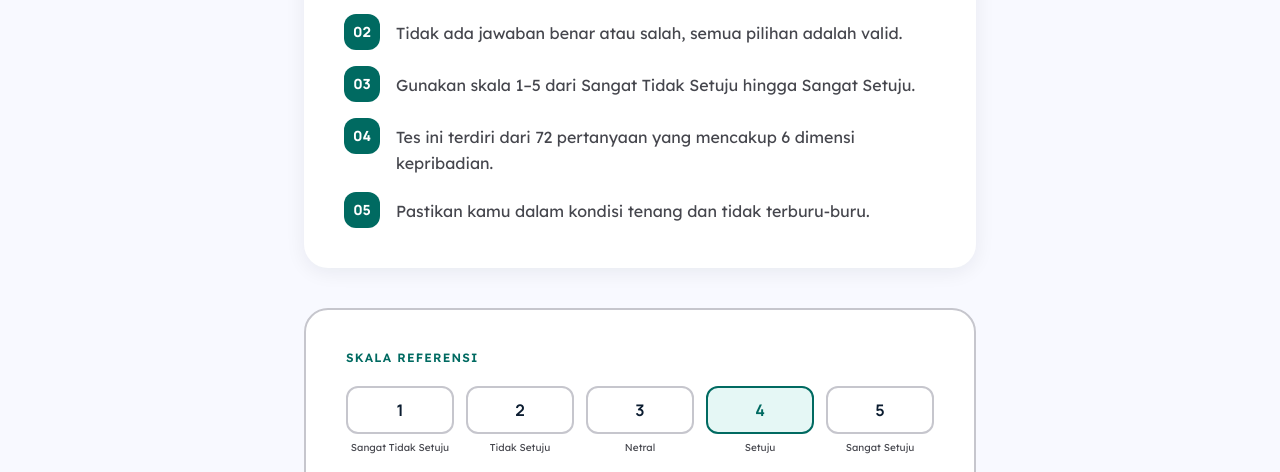
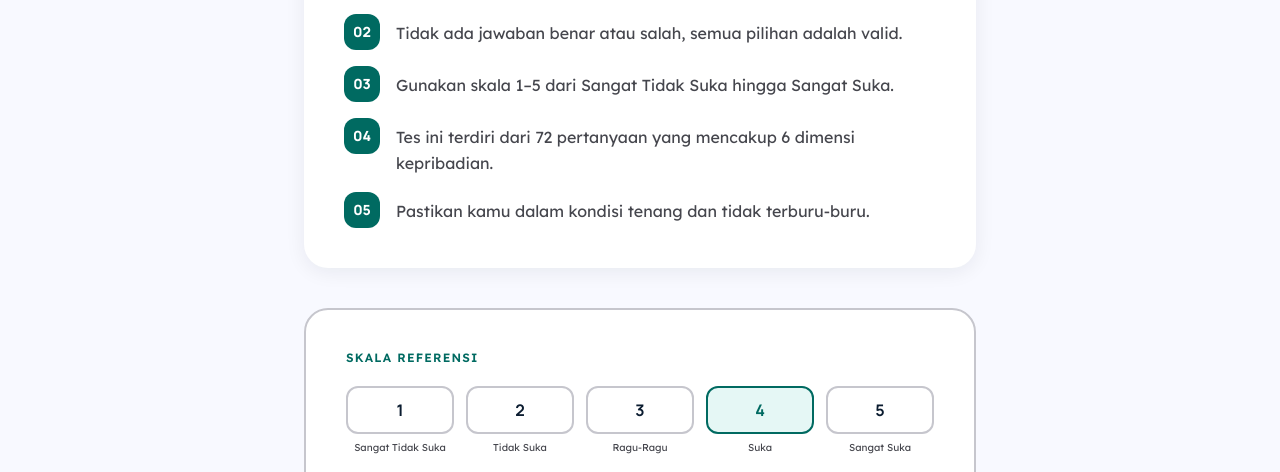
Before and after one commit to SirGhazian/KompasKarir, a Next.js app: page /instruksi in a window 1280 px wide. Shown: the part 456-928 px from the top of the page. Built offline with nearby package versions, Linux system fonts and the light colour scheme.

Commit message:
fix skala nilai

```diff
--- a/app/instruksi/page.tsx
+++ b/app/instruksi/page.tsx
@@ -9,18 +9,18 @@ import { BsCheckCircleFill } from "react-icons/bs";
 const panduan = [
   { nomor: "01", teks: "Jawab setiap pertanyaan dengan jujur sesuai kondisi dirimu saat ini." },
   { nomor: "02", teks: "Tidak ada jawaban benar atau salah, semua pilihan adalah valid." },
-  { nomor: "03", teks: "Gunakan skala 1–5 dari Sangat Tidak Setuju hingga Sangat Setuju." },
+  { nomor: "03", teks: "Gunakan skala 1–5 dari Sangat Tidak Suka hingga Sangat Suka." },
   { nomor: "04", teks: "Tes ini terdiri dari 72 pertanyaan yang mencakup 6 dimensi kepribadian." },
   { nomor: "05", teks: "Pastikan kamu dalam kondisi tenang dan tidak terburu-buru." },
 ];
 
 // --- skala referensi ---
 const skalaReferensi = [
-  { nilai: 1, label: "Sangat Tidak Setuju" },
-  { nilai: 2, label: "Tidak Setuju" },
-  { nilai: 3, label: "Netral" },
-  { nilai: 4, label: "Setuju" },
-  { nilai: 5, label: "Sangat Setuju" },
+  { nilai: 1, label: "Sangat Tidak Suka" },
+  { nilai: 2, label: "Tidak Suka" },
+  { nilai: 3, label: "Ragu-Ragu" },
+  { nilai: 4, label: "Suka" },
+  { nilai: 5, label: "Sangat Suka" },
 ];
 
 // --- halaman instruksi ---
@@ -89,8 +89,8 @@ export default function InstruksiPage() {
             </div>
             {/* label mobile */}
             <div className="mt-3 flex justify-between md:hidden">
-              <span className="text-xs text-[#45464d] font-sans">Sangat Tidak Setuju</span>
-              <span className="text-xs text-[#45464d] font-sans">Sangat Setuju</span>
+              <span className="text-xs text-[#45464d] font-sans">Sangat Tidak Suka</span>
+              <span className="text-xs text-[#45464d] font-sans">Sangat Suka</span>
             </div>
           </div>
 
```
